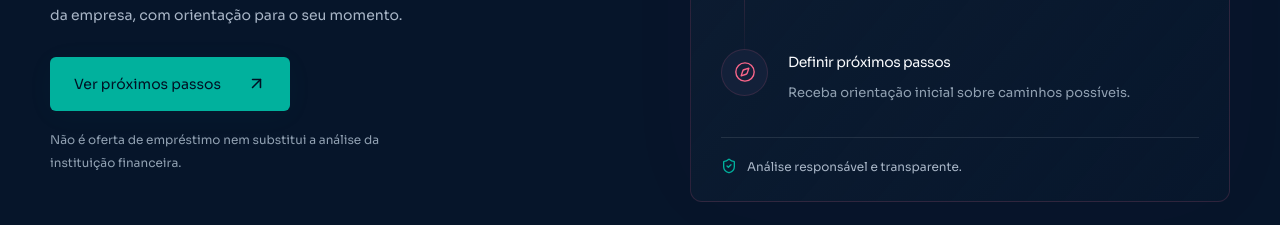
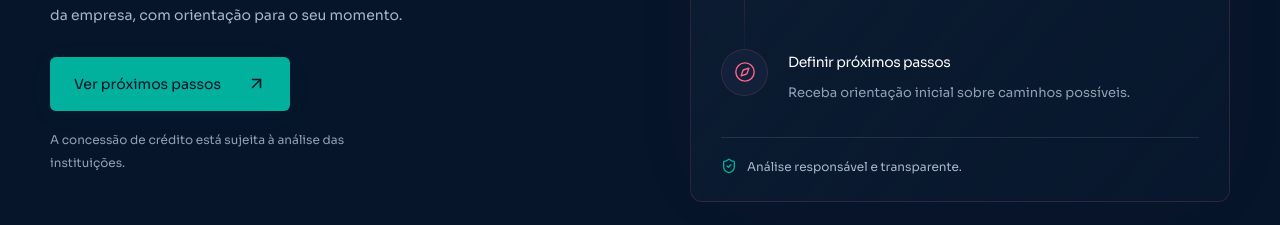
Before and after one commit to jeremiasthomaz8-commits/AurenCapital, a React (Vite) app: page / in a window 1280 px wide. Shown: the part 2360-2585 px from the top of the page. Built offline with nearby package versions, Linux system fonts and the light colour scheme; no server answers.

Commit message:
Atualiza aviso sobre análise de crédito

```diff
--- a/src/components/LandingSections.tsx
+++ b/src/components/LandingSections.tsx
@@ -176,8 +176,7 @@ export function Solution() {
           </p>
           <PrimaryButton section="solucao">Ver próximos passos</PrimaryButton>
           <p className="disclaimer">
-            Não é oferta de empréstimo nem substitui a análise da instituição
-            financeira.
+            A concessão de crédito está sujeita à análise das instituições.
           </p>
         </div>
         <div className="diagnostic-map">
```
